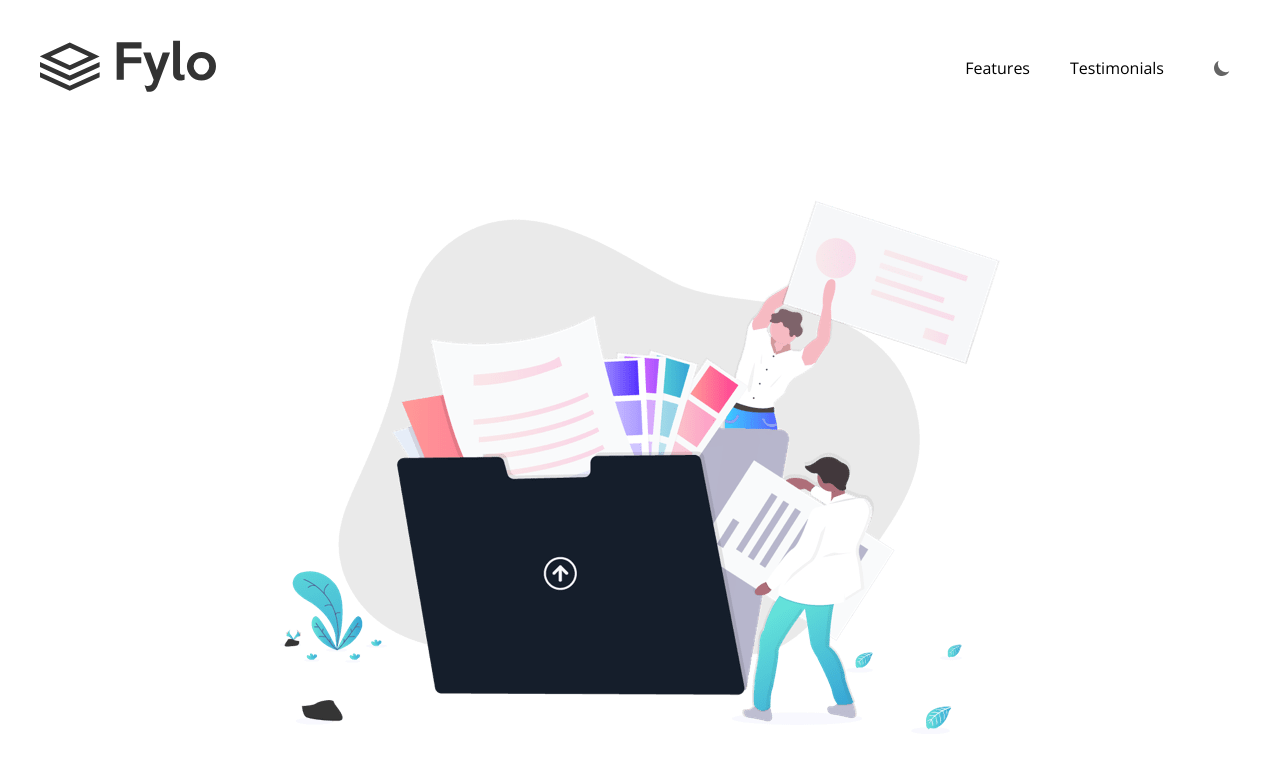
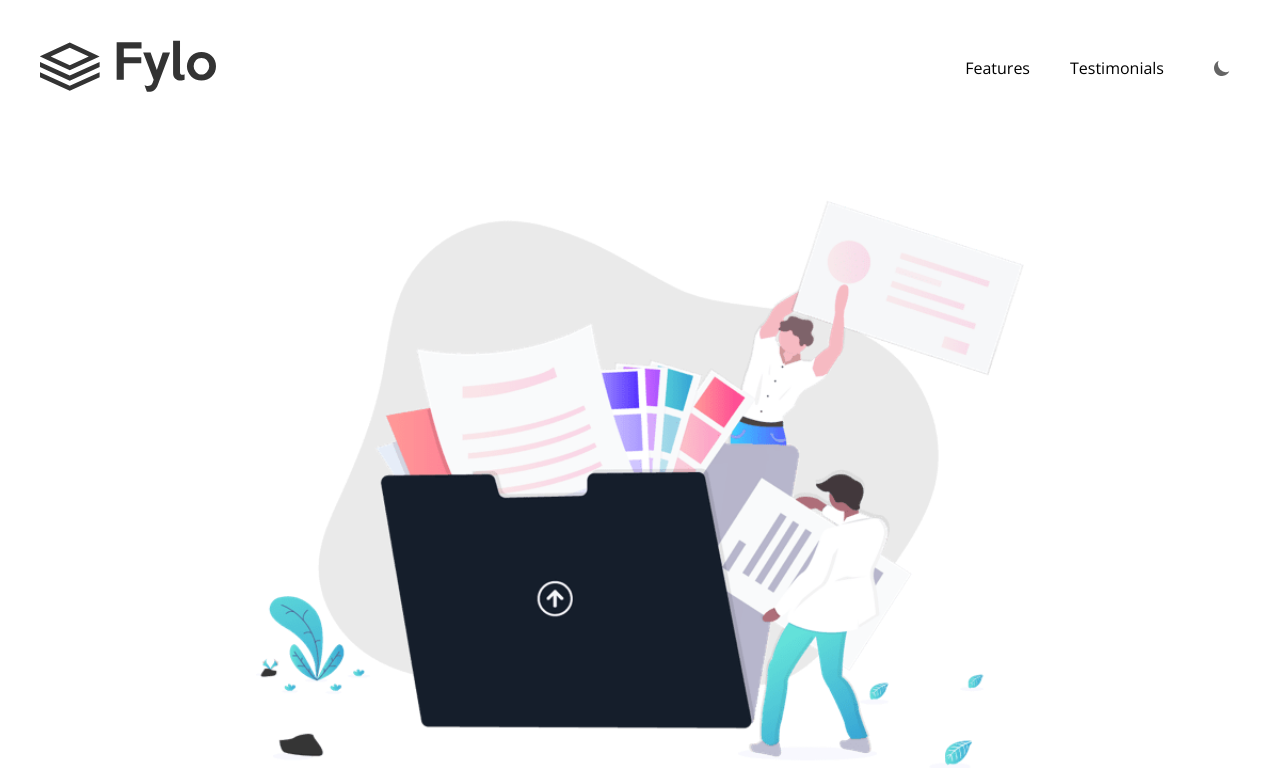
Before and after one commit to Mahdi-Alaee/fylo-website, a React (Vite) app: page / in a window 1280 px wide. Shown: the top 768 px of the page. Built offline with nearby package versions, Linux system fonts and the light colour scheme.

Commit message:
done some details of the HeroSection component

```diff
--- a/src/components/HeroSection.jsx
+++ b/src/components/HeroSection.jsx
@@ -1,19 +1,30 @@
 function HeroSection() {
   return (
-    <section className="max-w-2xl mx-auto text-center w-full px-6 md:max-w-3xl md:mt-16 md:w-max" id="hero">
+    <section
+      className="text-center w-full px-6
+    dark:bg-curvy-dark-mode bg-no-repeat bg-contain bg-bottom
+    bg-curvy-light-mode pb-52 md:mt-16 "
+      id="hero"
+    >
+      {/* container */}
+      <div className="max-w-2xl mx-auto md:max-w-3xl md:w-max">
         {/* section image */}
-      <img className="w-full" src="/images/illustration-intro.png" alt="intro" />
+        <img
+          className="w-full mb-14 mt-2"
+          src="/images/illustration-intro.png"
+          alt="intro"
+        />
 
         {/* title */}
-      <h1 className="font-bold text-3xl leading-10 md:text-4xl my-8">
+        <h1 className="font-bold text-3xl leading-relaxed my-8 md:text-4xl">
           All your files in one secure location, assessible anywhere.
         </h1>
 
         {/* description */}
         <p className="w-full mx-auto max-w-md text-sm md:text-lg md:max-w-xl">
-        Fylo stores all your most important files in one secure location. Access
-        them wherever you need, share and collaborate with friends family, and
-        co-workers.
+          Fylo stores all your most important files in one secure location.
+          Access them wherever you need, share and collaborate with friends
+          family, and co-workers.
         </p>
 
         <a
@@ -22,6 +33,7 @@ function HeroSection() {
         >
           Get Started
         </a>
+      </div>
     </section>
   );
 }
```
Lines whose indentation alone changed are shown as unchanged.
